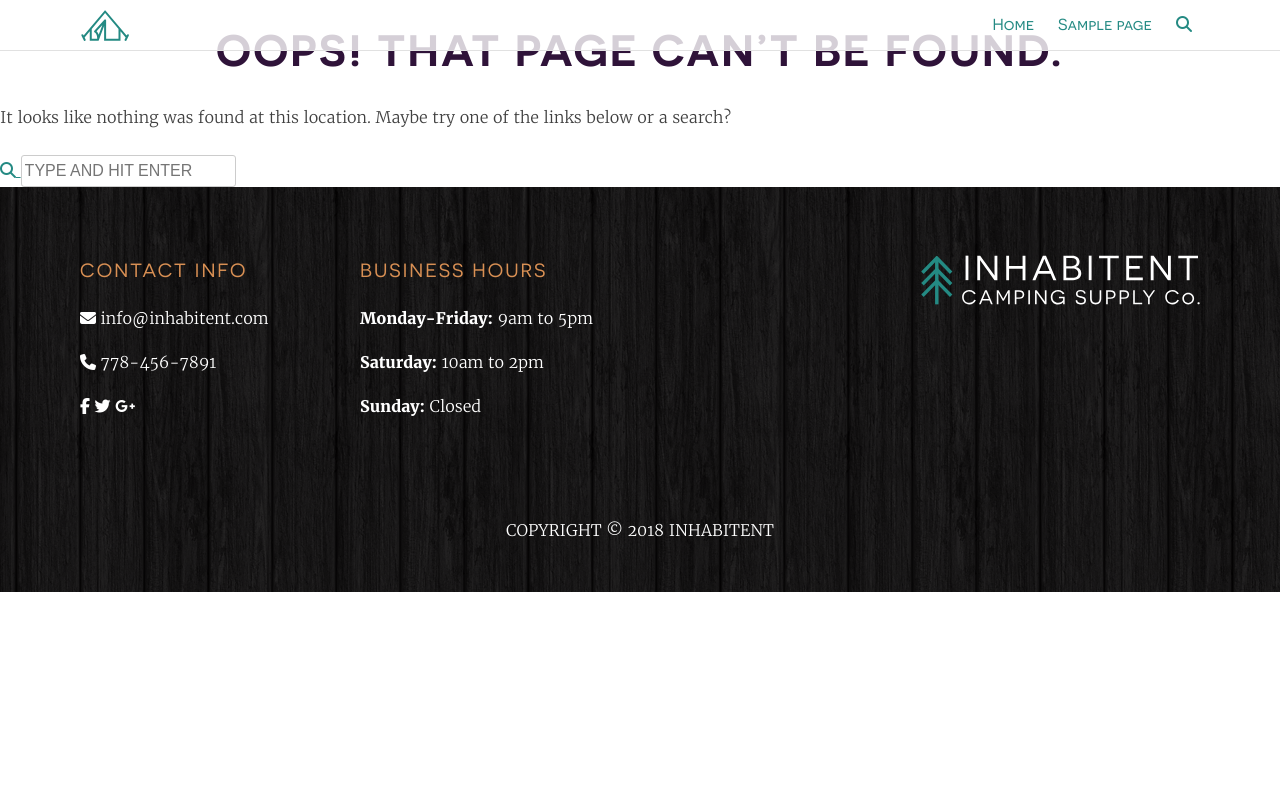
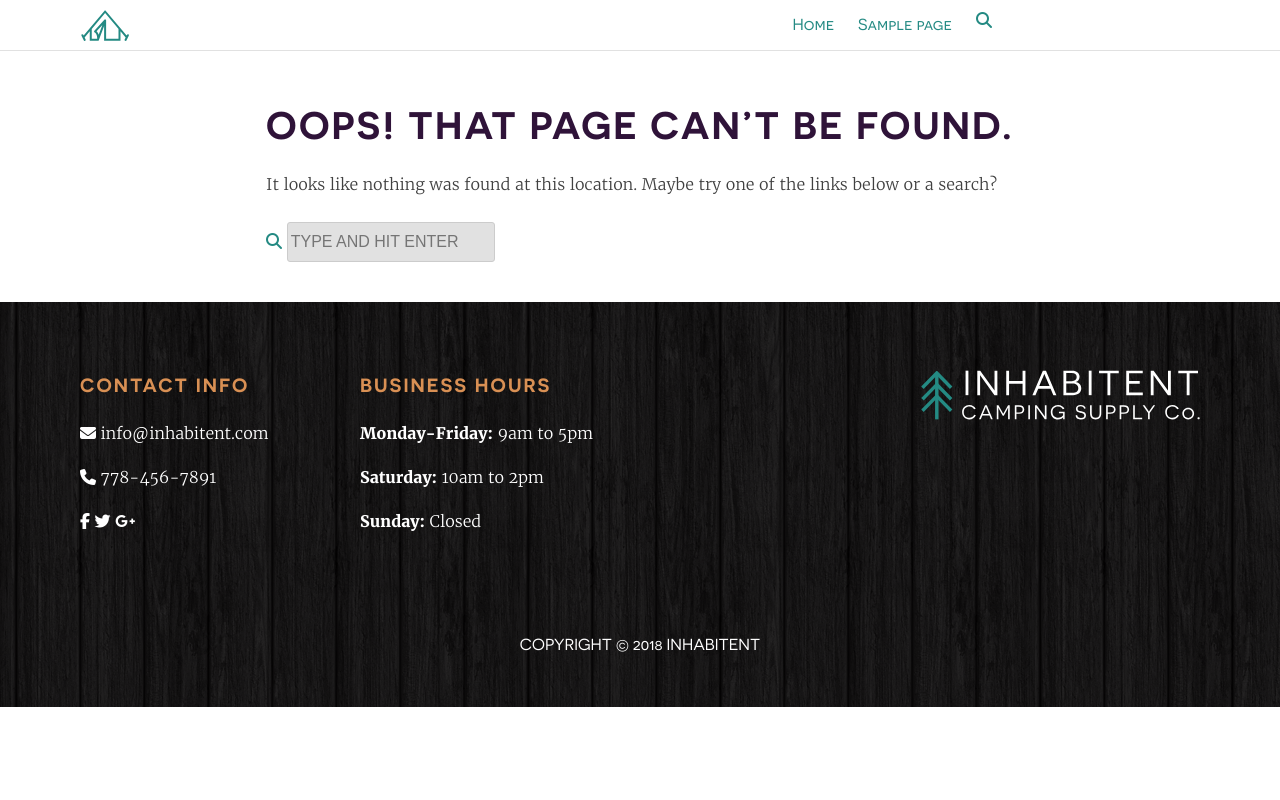
Before and after one commit to Showwtime/inhabitent, a WordPress theme: template themes/inhabitent/404.php in a window 1280 px wide. Run offline with PHP 8.4 and a stand-in for WordPress, Linux system fonts and the light colour scheme; the site name, menu and one post (Sample post) are stand-ins, and other content is empty; some libraries are stand-ins or nearby versions.

Commit message:
styled 404 error page

```diff
--- a/themes/inhabitent/404.php
+++ b/themes/inhabitent/404.php
@@ -8,7 +8,7 @@
  */
 
 get_header(); ?>
-
+<div class="container flex-content">
 	<div id="primary" class="content-area">
 		<main id="main" class="site-main" role="main">
 
@@ -51,5 +51,6 @@ get_header(); ?>
 
 		</main><!-- #main -->
 	</div><!-- #primary -->
-
+<?php get_sidebar(); ?>
+</div>
 <?php get_footer(); ?>
--- /dev/null
+++ b/themes/inhabitent/sass/_404.scss
@@ -0,0 +1,32 @@
+.error404{
+    a{
+        text-decoration: none;
+    }
+    .site-content{
+        margin-top: 5rem;
+    }
+    .page-title{
+        font-size: 2.4rem;
+    }
+    input[type=search]{
+        background-color: #e1e1e1;
+        width: 12.5rem;
+        height: 2rem;
+    }
+    .search-toggle{
+       margin-top: 2rem;
+    }
+    .search-form{
+        margin-bottom: 2.5rem;
+    }
+    .widget{
+        .widgettitle{
+            font-weight:700;
+        }
+        ul{
+            list-style-type: none;
+            margin-left: 0;
+            padding-left: 0;
+        }
+    }
+}
--- a/themes/inhabitent/sass/_footer.scss
+++ b/themes/inhabitent/sass/_footer.scss
@@ -30,6 +30,7 @@ Footer ===========================================
 .contact-info h3{
 	color: #d99054;
 	font-size: 1.2rem;
+	font-weight: 700;
 	margin-bottom: 0.75rem;
 }
 
@@ -45,6 +46,7 @@ Footer ===========================================
 .business-hours h3{
 	color: #d99054;
 	font-size: 1.2rem;
+	font-weight: 700;
 	margin-bottom: 0.75rem;
 }
 
@@ -68,6 +70,7 @@ Footer ===========================================
 }
 
 .copyright{
+	font-family: 'Novecentos', sans-serif;
 	margin: auto;
 	text-align: center;
 	padding: 1.5rem 0;
--- a/themes/inhabitent/sass/style.scss
+++ b/themes/inhabitent/sass/style.scss
@@ -71,7 +71,9 @@ Nicolas Gallagher and Jonathan Neal http://necolas.github.com/normalize.css/
 @import 'page';
 @import 'home';
 @import 'search';
+@import '404';
 @import 'footer';
+
 
 //  New Styles Here
 body,
--- a/themes/inhabitent/style.css
+++ b/themes/inhabitent/style.css
@@ -1101,6 +1101,34 @@ input[type=submit] {
     background-color: #248A83;
     padding: .4rem .75rem; }
 
+.error404 a {
+  text-decoration: none; }
+
+.error404 .site-content {
+  margin-top: 5rem; }
+
+.error404 .page-title {
+  font-size: 2.4rem; }
+
+.error404 input[type=search] {
+  background-color: #e1e1e1;
+  width: 12.5rem;
+  height: 2rem; }
+
+.error404 .search-toggle {
+  margin-top: 2rem; }
+
+.error404 .search-form {
+  margin-bottom: 2.5rem; }
+
+.error404 .widget .widgettitle {
+  font-weight: 700; }
+
+.error404 .widget ul {
+  list-style-type: none;
+  margin-left: 0;
+  padding-left: 0; }
+
 /*
 Footer ===========================================
 */
@@ -1129,6 +1157,7 @@ Footer ===========================================
 .contact-info h3 {
   color: #d99054;
   font-size: 1.2rem;
+  font-weight: 700;
   margin-bottom: 0.75rem; }
 
 .contact-info p {
@@ -1141,6 +1170,7 @@ Footer ===========================================
 .business-hours h3 {
   color: #d99054;
   font-size: 1.2rem;
+  font-weight: 700;
   margin-bottom: 0.75rem; }
 
 .business-hours p {
@@ -1159,6 +1189,7 @@ Footer ===========================================
   color: #fff; }
 
 .copyright {
+  font-family: 'Novecentos', sans-serif;
   margin: auto;
   text-align: center;
   padding: 1.5rem 0; }
```
Also changed, not shown: themes/inhabitent/build/css/style.min.css.
